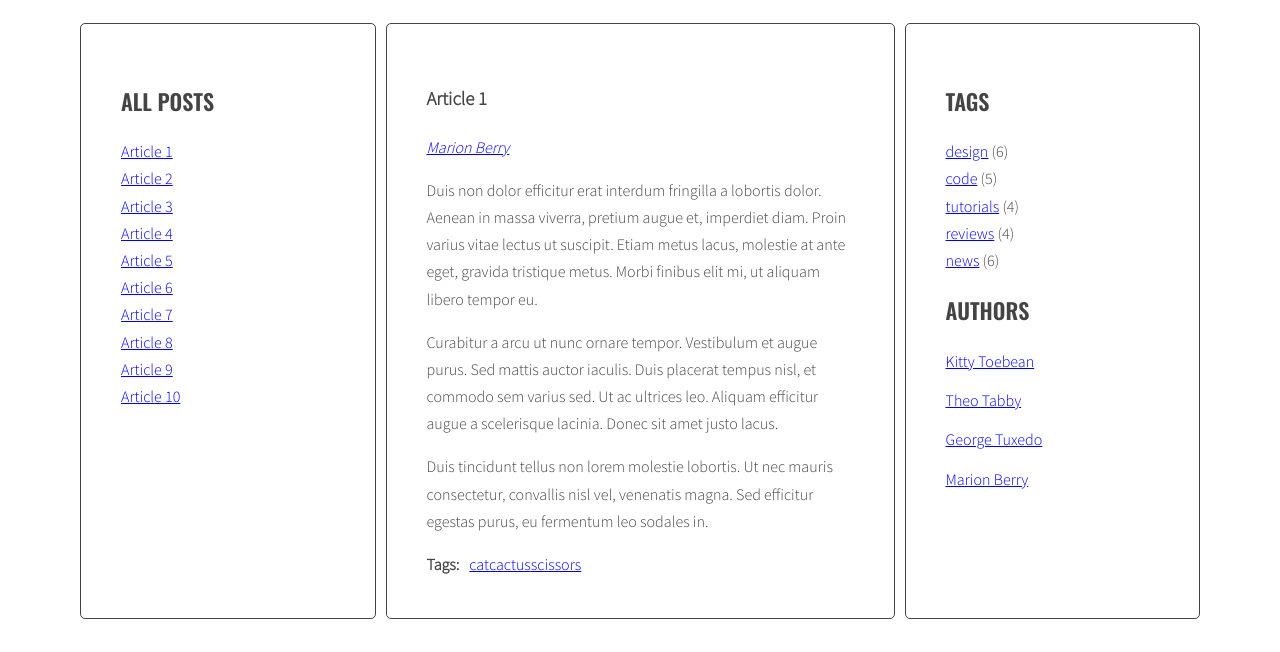
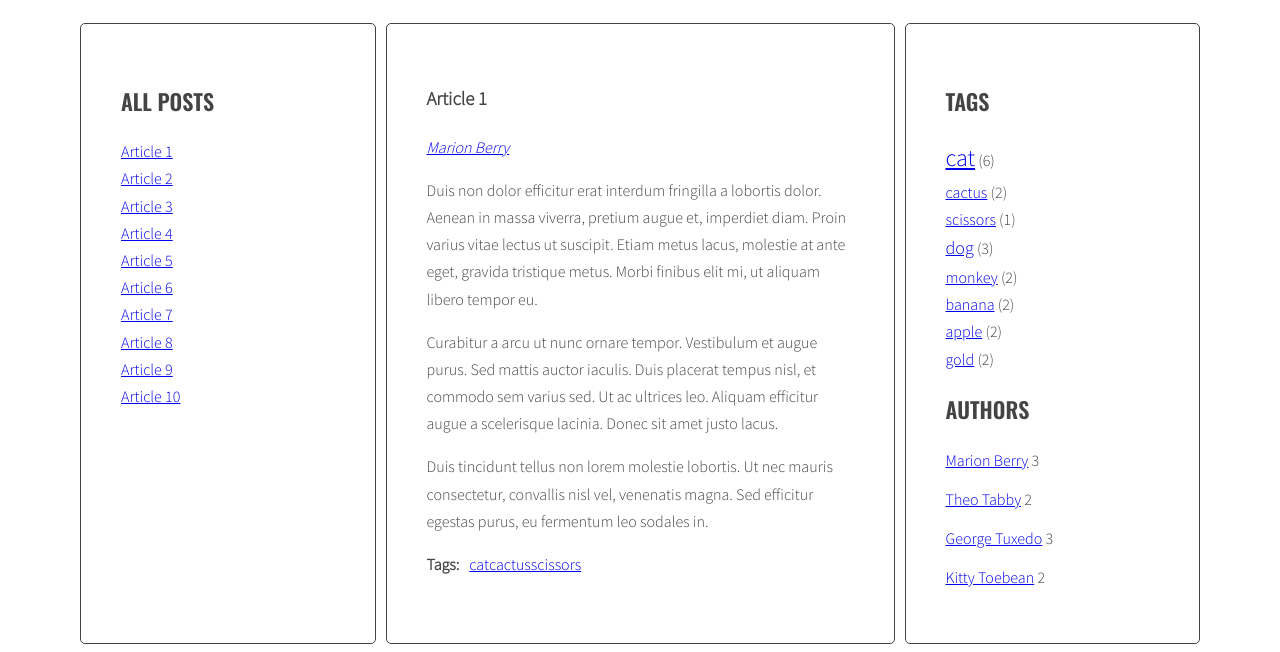
Before and after one commit to Bartosz0001/javascript-project, a website: page index.html in a window 1280 px wide. Shown: the part 220-872 px from the top of the page. Before the commit the page ends 847 px from the top, so only its background shows below. Drawn offline with nearby package versions, Linux system fonts and the light colour scheme.

Commit message:
Add Tag Cloud and Authors Cloud in script.js

```diff
--- a/index.html
+++ b/index.html
@@ -181,34 +181,9 @@
       <aside class="sidebar">
         <h2 class="section-title">Tags</h2>
         <ul class="list tags">
-          <li><a href="#">design</a> <span>(6)</span></li>
-          <li><a href="#">code</a> <span>(5)</span></li>
-          <li><a href="#">tutorials</a> <span>(4)</span></li>
-          <li><a href="#">reviews</a> <span>(4)</span></li>
-          <li><a href="#">news</a> <span>(6)</span></li>
         </ul>
         <h2 class="section-title">Authors</h2>
         <ul class="list authors">
-          <li>
-            <a href="#">
-              <span class="author-name">Kitty Toebean</span>
-            </a>
-          </li>
-          <li>
-            <a href="#">
-              <span class="author-name">Theo Tabby</span>
-            </a>
-          </li>
-          <li>
-            <a href="#">
-              <span class="author-name">George Tuxedo</span>
-            </a>
-          </li>
-		  <li>
-            <a href="#">
-              <span class="author-name">Marion Berry</span>
-            </a>
-          </li>
         </ul>
       </aside>
     </main>
--- a/js/script.js
+++ b/js/script.js
@@ -41,7 +41,10 @@
 	  optTitleSelector = '.post-title',
 	  optTitleListSelector = '.titles',
 	  optArticleTagsSelector = '.post-tags .list',
-	  optArticleAuthorSelector = '.post-author';
+	  optArticleAuthorSelector = '.post-author',
+	  optTagsListSelector = '.tags.list',
+	  optCloudClassCount = 5,
+	  optCloudClassPrefix = 'tag-size-';
 
 	function generateTitleLinks(customSelector = ''){
 
@@ -84,7 +87,38 @@
 
 	generateTitleLinks();
 
+	function calculateTagsParams(tags){
+		const params = {
+			max: 0,
+			min: 999999
+		}
+
+		//for(let tag of tags)
+		for(let tag in tags){
+			if(tags[tag] > params.max) params.max = tags[tag];
+			if(tags[tag] < params.min) params.min = tags[tag];
+		}
+
+		return params;
+	}
+
+	function calculateTagClass(count, params){
+		const device = (params.max-params.min)/optCloudClassCount;
+		let result;
+		if(count >= params.min && count <= params.min+device) result = 1;
+		else if(count > params.min+device && count <= params.min+2*device) result = 2;
+		else if(count > params.min+2*device && count <= params.min+3*device) result = 3;
+		else if(count > params.min+3*device && count <= params.min+4*device) result = 4;
+		else if(count > params.min+4*device && count <= params.min+5*device) result = 5;
+
+		const prefix = optCloudClassPrefix + result;
+		return prefix;
+	}
+
 	function generateTags(){
+	  /* create a new variable allTags with an empty object */
+	  let allTags = {};
+
 	  /* find all articles */
 
 	  const articles = document.querySelectorAll(optArticleSelector);
@@ -123,6 +157,18 @@
 
 		  html += linkHTML;
 
+		  /* check if this link is NOT already in allTags */
+
+		  if(!allTags.hasOwnProperty(tag)){
+
+          /*  add tag to allTags object */
+
+            allTags[tag] = 1;
+          }
+		  else{
+			  allTags[tag]++;
+		  }
+
 		/* END LOOP: for each tag */
 
 		}
@@ -132,7 +178,31 @@
 		titleList.innerHTML = html;
 
 	  /* END LOOP: for every article: */
+
 	  }
+
+	  /*  find list of tags in right column */
+
+		const tagList = document.querySelector('.tags');
+
+		const tagsParams = calculateTagsParams(allTags);
+
+	  /*  create variable for all links HTML code */
+
+		let allTagsHTML = '';
+
+		/* START LOOP: for each tag in allTags */
+
+		for(let tag in allTags){
+			/* generate code of a link and add it to allTagsHTML */
+
+			allTagsHTML += '<li><a href="#tag-' + tag + '" class="' + calculateTagClass(allTags[tag], tagsParams) + '">' + tag + '</a><span> (' + allTags[tag] + ') </span></li>';
+		}
+
+		/* add html from allTagsHTML to tagList */
+
+		tagList.innerHTML = allTagsHTML;
+		/* <li><a href="#">design</a> <span>(6)</span></li> */
 	}
 
 	generateTags();
@@ -195,7 +265,7 @@
 	function addClickListenersToTags(){
 	  /* find all links to tags */
 
-	  const links = document.querySelectorAll('.list a');
+	  const links = document.querySelectorAll('.list a, .tags a');
 
 	  /* START LOOP: for each link */
 
@@ -215,17 +285,33 @@
 	function generateAuthors(){
 
 		const articles = document.querySelectorAll(optArticleSelector);
+		let allAuthors = {};
 
 		for(let article of articles) {
 			const titleList = article.querySelector(optArticleAuthorSelector);
 			titleList.innerHTML = '';
 			let html = '';
+			const articleAuthor = article.getAttribute('data-author');
 
-			const articleAuthor = article.getAttribute('data-author');
+			if(!allAuthors.hasOwnProperty(articleAuthor)){
+				allAuthors[articleAuthor] = 1;
+			}
+			else{
+				allAuthors[articleAuthor]++;
+			}
+
 			const linkHTML = '<a href="#author-' + articleAuthor + '"><span>' + articleAuthor + '</span></a>';
 			html += linkHTML;
 			titleList.innerHTML = html;
 		}
+
+		const authorsList = document.querySelector('.authors');
+		let authorsHTML = '';
+
+		for(let author in allAuthors){
+			authorsHTML += '<li><a href="#author-' + author + '">' + author + '</a><span> ' + allAuthors[author] + '</span></li>';
+		}
+		authorsList.innerHTML = authorsHTML;
 	}
 
 	generateAuthors();
@@ -248,7 +334,7 @@
 	}
 
 	function addClickListenersToAuthors(){
-		const links = document.querySelectorAll('.post-author a');
+		const links = document.querySelectorAll('.post-author a, .authors a');
 		for(let link of links){
 			link.addEventListener('click', authorClickHandler);
 		}
--- a/sass/style.scss
+++ b/sass/style.scss
@@ -118,3 +118,25 @@ body {
     margin: 0 10px 0 0;
   }
 }
+
+/* Adside */
+
+.tag-size-1 {
+	font-size: 16px;
+}
+
+.tag-size-2 {
+	font-size: 18px;
+}
+
+.tag-size-3 {
+	font-size: 20px;
+}
+
+.tag-size-4 {
+	font-size: 22px;
+}
+
+.tag-size-5 {
+	font-size: 24px;
+}
```
Also changed, not shown: css/style.css, 1 other file.
